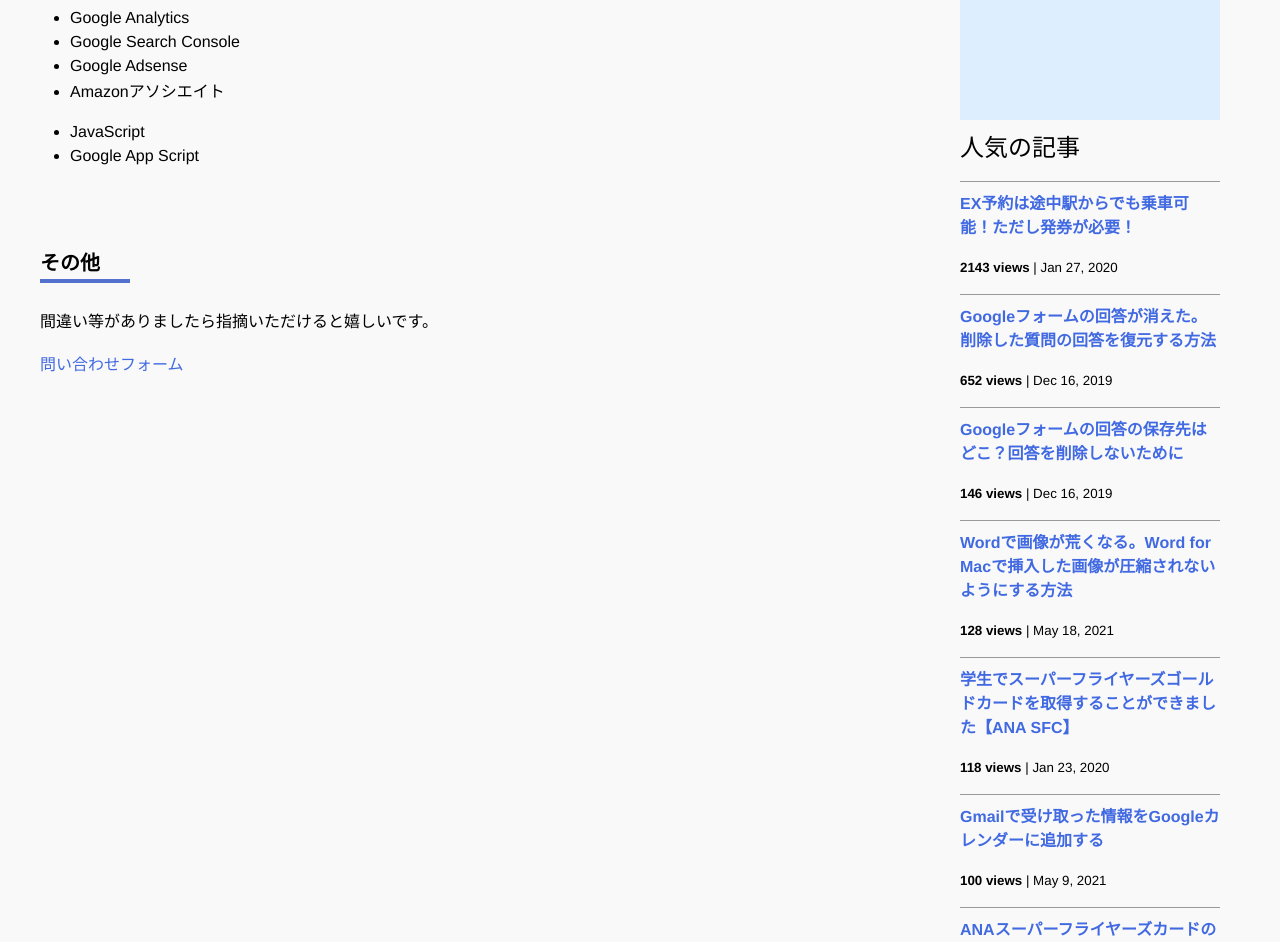
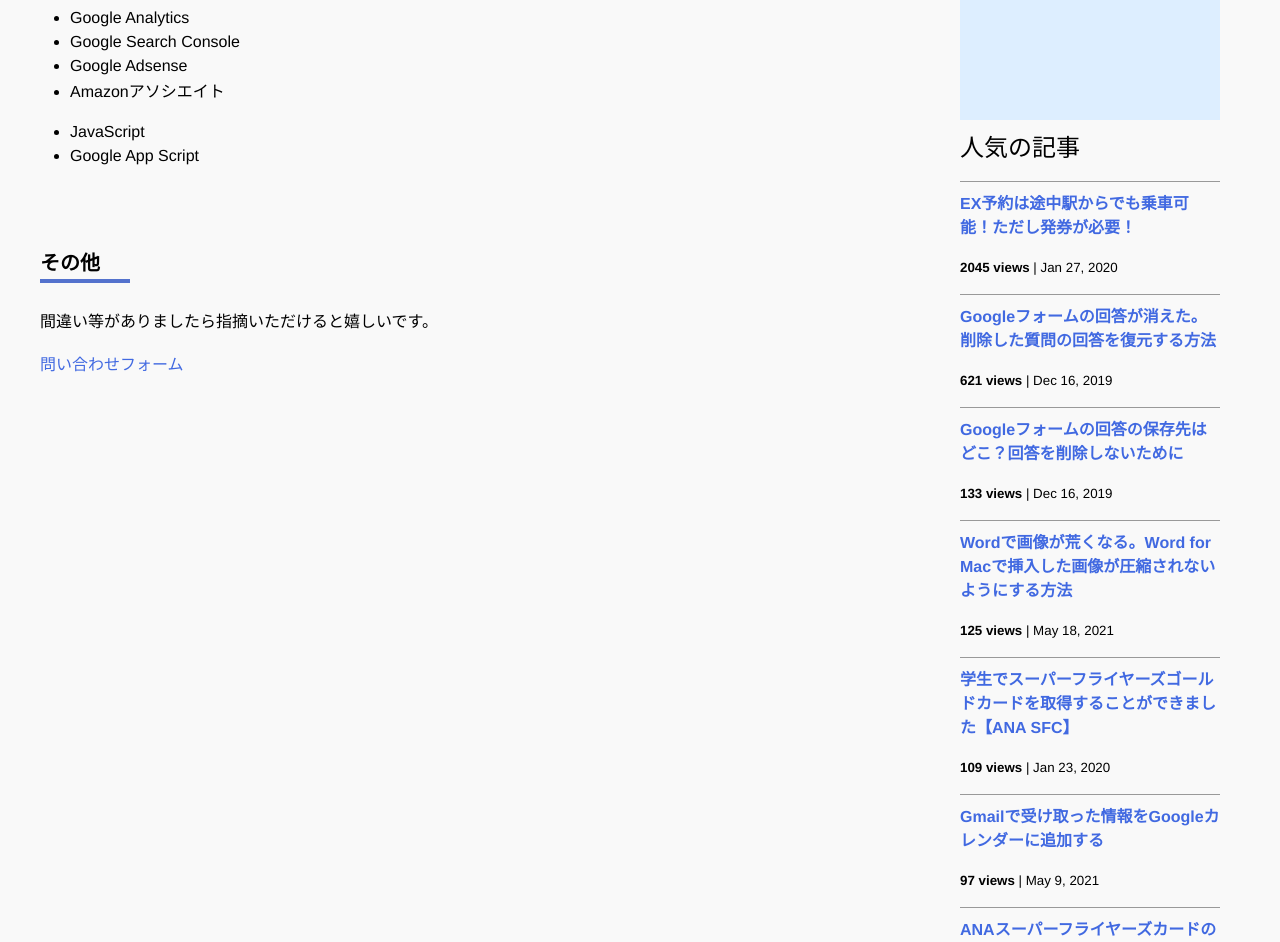
Before and after one commit to iwanaminami/shoyaiwaname, a Jekyll site: the page built from about.markdown, in a window 1280 px wide and 1400 px high, scrolled down 693 px. Shown: the top 942 px of the window. Built offline with Jekyll 4.4.1, drawn with Linux system fonts in a browser that asks for light colours; nearby versions of some CDN libraries; comment, search, counter and statistics services are not loaded; some of the changed text lies outside the part shown.

Commit message:
a new commit message

```diff
--- a/_data/popularposts.yml
+++ b/_data/popularposts.yml
@@ -1,17 +1,17 @@
 side:
-  - view: 2143
+  - view: 2045
     url: /2020/01/27/ex-rideontheway.html
-  - view: 652
+  - view: 621
     url: /2019/12/16/restore-googleform.html
-  - view: 146
+  - view: 133
     url: /2019/12/16/googleform-answers.html
-  - view: 128
+  - view: 125
     url: /2021/05/18/image-compression-word.html
-  - view: 118
+  - view: 109
     url: /2020/01/23/sfcgold.html
-  - view: 100
+  - view: 97
     url: /2021/05/09/gmailtocalendar.html
-  - view: 82
+  - view: 79
     url: /2020/01/23/sfc-judge.html
-  - view: 72
+  - view: 63
     url: /2020/10/01/googlepassword.html
```
